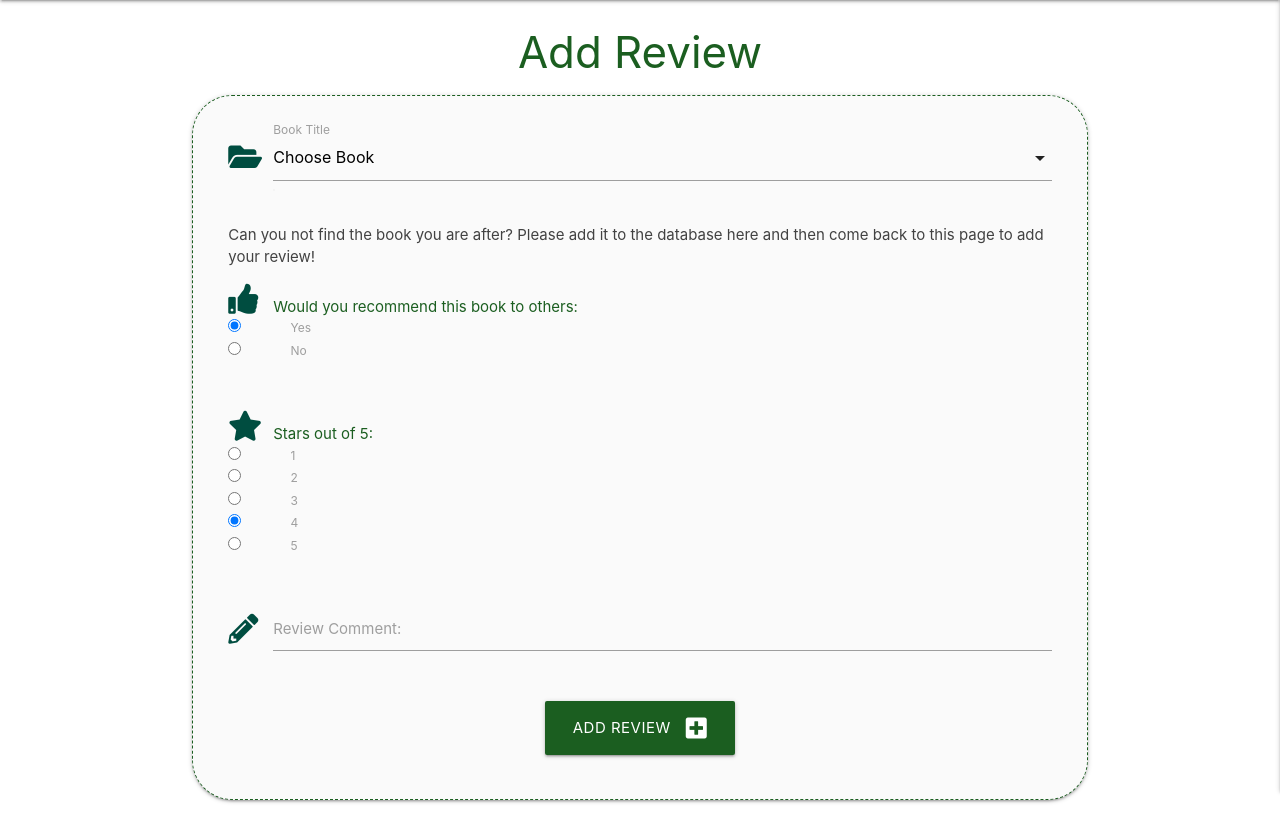
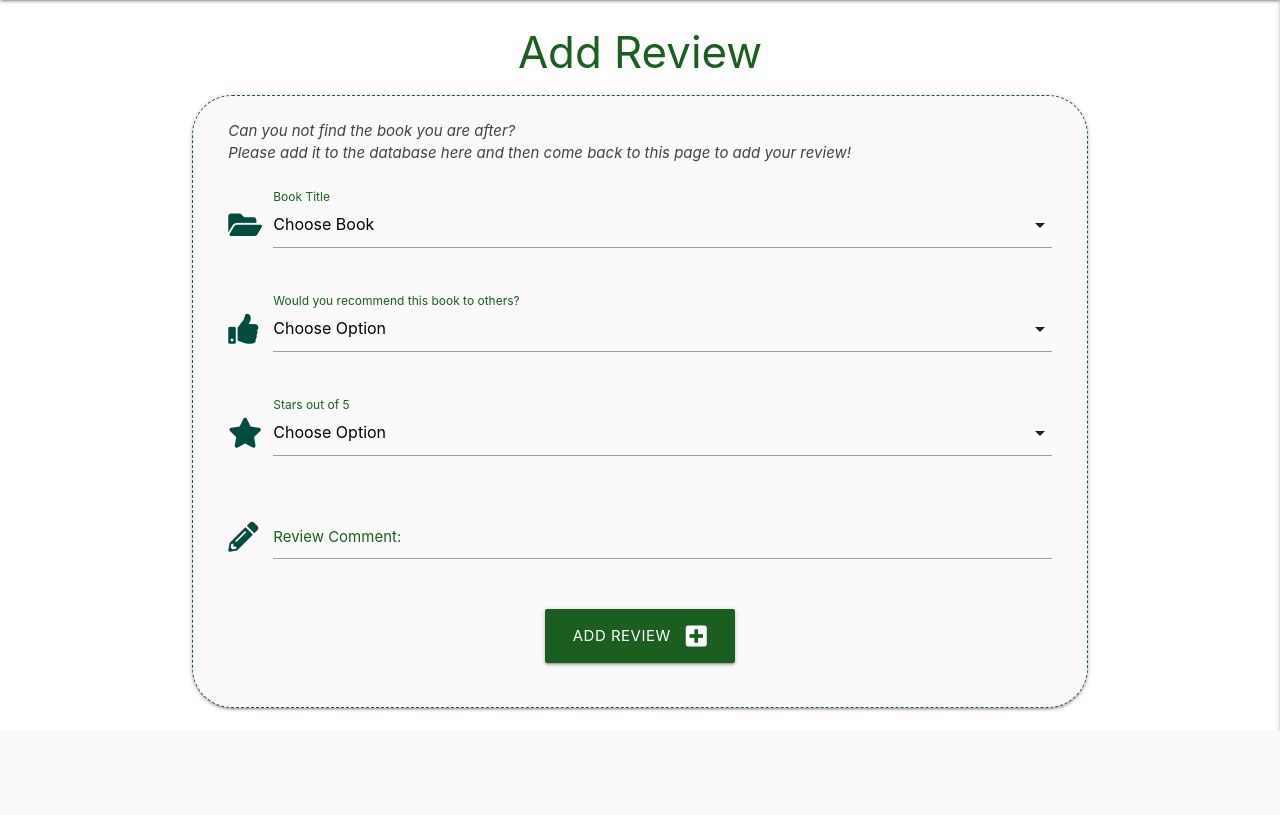
Before and after one commit to mayasharma2110/Bookworm, a Flask app: page /add_review in a window 1280 px wide. Shown: the part 69-884 px from the top of the page. After the commit the page ends 800 px from the top, so only its background shows below. Run offline with Flask 2, Linux system fonts and the light colour scheme; data that the repository does not hold is empty; some libraries are stand-ins or nearby versions.

Commit message:
Updated add review form from radio buttons to dropdown selection

```diff
--- a/static/css/style.css
+++ b/static/css/style.css
@@ -45,66 +45,9 @@ h3 {
 /* login page */
 
 /* add review page */
-[type="radio"]:not(:checked), [type="radio"]:checked {
-    position: relative;
-    opacity: 1;
-    pointer-events: auto;
-}
-
-/* .input-field {
-    position: relative;
-    margin-top: 1rem;
-    margin-bottom: 1rem;
-}
-
-.input-field .prefix {
-    position: absolute;
-    width: 3rem;
-    font-size: 2rem;
-    -webkit-transition: color .2s;
-    transition: color .2s;
-    top: .5rem;
-}
 
 .input-field.col label {
-    margin-left: 3rem;
-    left: .75rem;
     color: #1b5e20;
-    position: absolute;
-    top: 0;
-    font-size: 1rem;
-    cursor: text;
-    transform-origin: 0% 100%;
-    text-align: initial;
-    transform: translateY(12px);
-} */
-
-.input-field2 {
-    position: relative;
-    margin-top: 1rem;
-    margin-bottom: 1rem;
-}
-
-.input-field2 .prefix {
-    /* position: absolute; */
-    width: 3rem;
-    font-size: 2rem;
-    /* -webkit-transition: color .2s; */
-    /* transition: color .2s; */
-    top: .5rem;
-}
-
-.label2 {
-    margin-left: 3rem;
-    left: .75rem;
-    color: #1b5e20;
-    position: absolute;
-    top: 0;
-    font-size: 1rem;
-    cursor: text;
-    transform-origin: 0% 100%;
-    text-align: initial;
-    transform: translateY(12px);
 }
 
 /* add book page */
--- a/templates/add_review.html
+++ b/templates/add_review.html
@@ -5,6 +5,9 @@
 
 <div class="row card-panel grey lighten-5">
     <form class="col s12" method="POST" action="{{ url_for('add_review') }}">
+        <!-- text to direct users to add a new book if not already in database -->
+        <div><em>Can you not find the book you are after? <br> Please add it to the database here and then come back to this page to add your review!</em></div>
+        <br>
         <!-- select book -->
         <div class="row">
             <div class="input-field col s12">
@@ -18,39 +21,31 @@
                 <label for="book_title">Book Title</label>
             </div>
         </div>
-        <!-- text to direct users to add a new book if not already in database -->
-        <div>Can you not find the book you are after? Please add it to the database here and then come back to this page to add your review!</div>
         <!-- Recommend -->
         <div class="row">
-            <div class="input-field2 col s12">
-                <i class="fas fa-thumbs-up prefix teal-text text-darken-4"> </i> <span class="label2">Would you recommend this book to others:</span>
-                <br>
-                <input id="recommend" name="recommend" type="radio" value="Yes" checked >
-                <label for="Yes">Yes</label>
-                <br>
-                <input id="recommend" name="recommend" type="radio" value="No" >
-                <label for="No">No</label>
+            <div class="input-field col s12">
+                <i class="fas fa-thumbs-up prefix teal-text text-darken-4"></i>
+                <select id="recommend" name="recommend" class="validate" required>
+                    <option value="" disabled selected>Choose Option</option>
+                        <option value="Yes">Yes</option>
+                        <option value="No">No</option>
+                </select>
+                <label for="recommend">Would you recommend this book to others?</label>
             </div>
         </div>
         <!-- stars out of 5 -->
         <div class="row">
-            <div class="input-field2 col s12">
-                <i class="fas fa-star prefix teal-text text-darken-4"> </i> <span class="label2">Stars out of 5:</span>
-                <br>
-                <input id="stars" name="stars" type="radio" value="1">
-                <label for="1">1</label>
-                <br>
-                <input id="stars" name="stars" type="radio" value="2">
-                <label for="2">2</label>
-                <br>
-                <input id="stars" name="stars" type="radio" value="3">
-                <label for="3">3</label>
-                <br>
-                <input id="stars" name="stars" type="radio" value="4" checked>
-                <label for="4">4</label>
-                <br>
-                <input id="stars" name="stars" type="radio" value="5">
-                <label for="5">5</label>
+            <div class="input-field col s12">
+                <i class="fas fa-star prefix teal-text text-darken-4"></i>
+                <select id="stars" name="stars" class="validate" required>
+                    <option value="" disabled selected>Choose Option</option>
+                        <option value="1">1</option>
+                        <option value="2">2</option>
+                        <option value="3">3</option>
+                        <option value="4">4</option>
+                        <option value="5">5</option>
+                </select>
+                <label for="stars">Stars out of 5</label>
             </div>
         </div>
         <!-- comment -->
```
